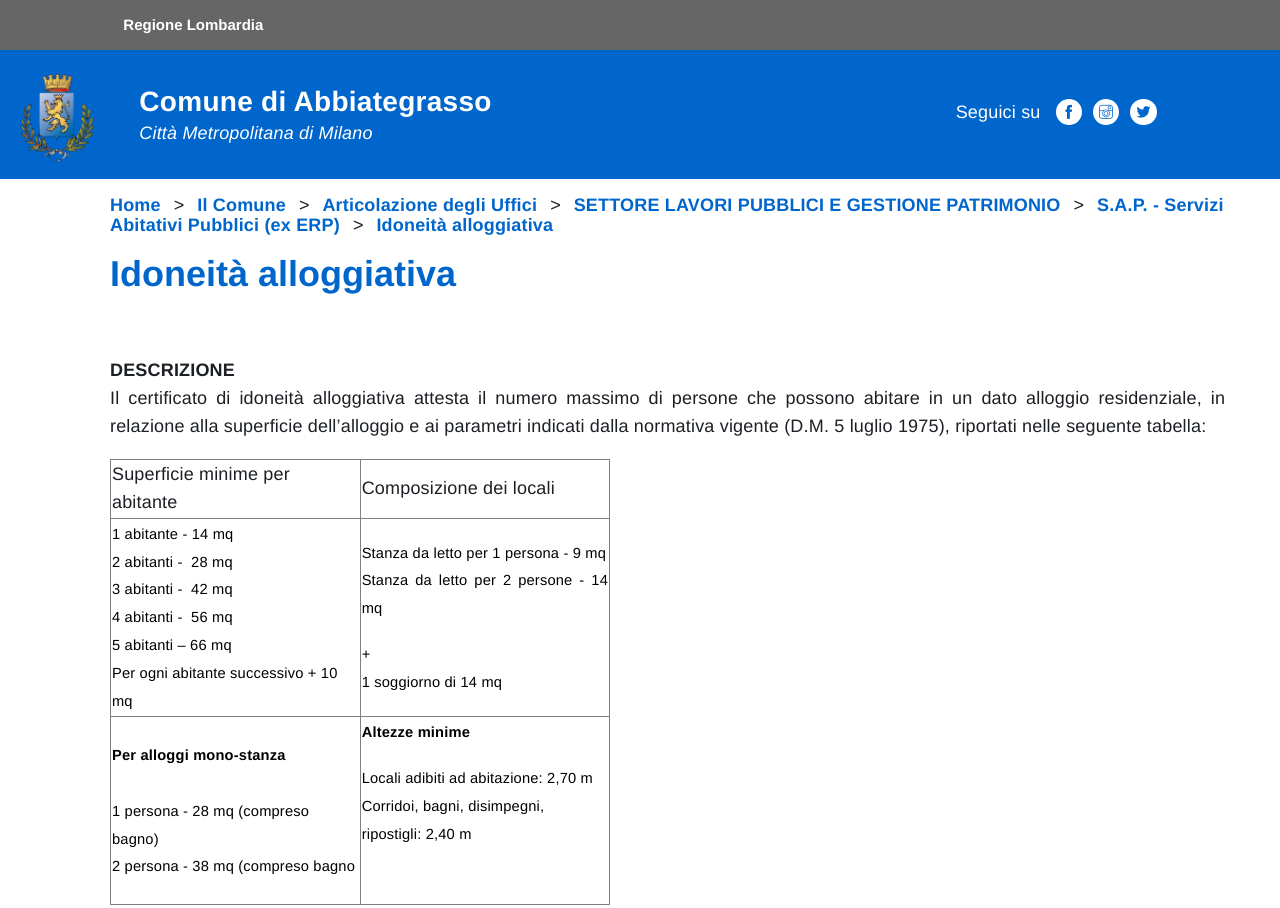
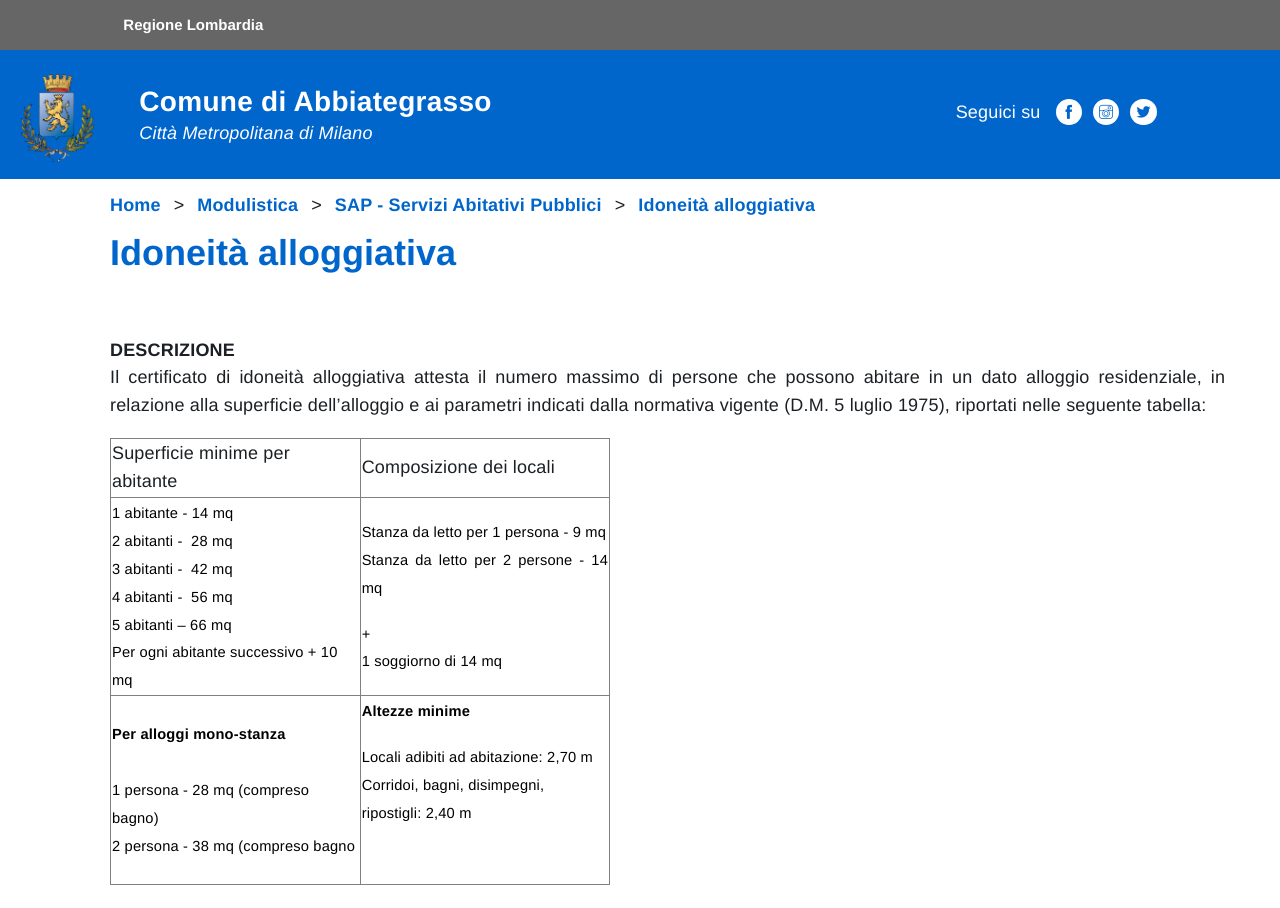
Before and after one commit to comune-abbiategrasso/modulistica, a plain HTML site: page il-comune/articolazione-degli-uffici/settore-lavori-pubblici-e-gestione-patrimonio/s-a-p-servizi-abitativi-pubblici-ex-erp/idoneita-alloggiativa.html in a window 1280 px wide. Shown: the top 908 px of the page. Drawn offline with Linux system fonts and the light colour scheme; a script that the page names is missing; a web font is replaced by a local one.

Commit message:
fixed breadcrumb

```diff
--- a/il-comune/articolazione-degli-uffici/settore-lavori-pubblici-e-gestione-patrimonio/s-a-p-servizi-abitativi-pubblici-ex-erp/idoneita-alloggiativa.html
+++ b/il-comune/articolazione-degli-uffici/settore-lavori-pubblici-e-gestione-patrimonio/s-a-p-servizi-abitativi-pubblici-ex-erp/idoneita-alloggiativa.html
@@ -385,17 +385,12 @@ Il certificato di idoneità alloggiativa attesta il numero massimo di persone ch
 
 
                                                                             <li class="Breadcrumb-item">
-                                            <a class="Breadcrumb-link u-color-50" title="Il Comune" href="../../../../area/il-comune-2.html">Il Comune</a>                                    </li>
+                                                                                            <a class="Breadcrumb-link u-color-50" title="Modulistica" href="../../../../area/modulistica.html">Modulistica</a>                                    </li>
+
                                                                         <li class="Breadcrumb-item">
-                                            <a href="../../../articolazione-degli-uffici.html"                            class="Breadcrumb-link u-color-50" class="Articolazione degli Uffici">Articolazione degli Uffici</a>
+                                                                <a class="Breadcrumb-link u-color-50" href="../../../../modulistica/sap-servizi-abitativi-pubblici.html">
+                                                                    SAP - Servizi Abitativi Pubblici                </a>
                                                             </li>
-                            <li class="Breadcrumb-item">
-                                            <a href="../../settore-lavori-pubblici-e-gestione-patrimonio.html"                            class="Breadcrumb-link u-color-50" class="SETTORE LAVORI PUBBLICI E GESTIONE PATRIMONIO">SETTORE LAVORI PUBBLICI E GESTIONE PATRIMONIO</a>
-                                    </li>
-                            <li class="Breadcrumb-item">
-                                            <a href="../s-a-p-servizi-abitativi-pubblici-ex-erp.html"                            class="Breadcrumb-link u-color-50" class="S.A.P. - Servizi Abitativi Pubblici (ex ERP)">S.A.P. - Servizi Abitativi Pubblici (ex ERP)</a>
-                                    </li>
-
                                                             <li class="Breadcrumb-item">
                                                                 <a class="Breadcrumb-link u-color-50" href="#main">
                                                                     Idoneità alloggiativa                </a>
```
Lines whose indentation alone changed are shown as unchanged.
